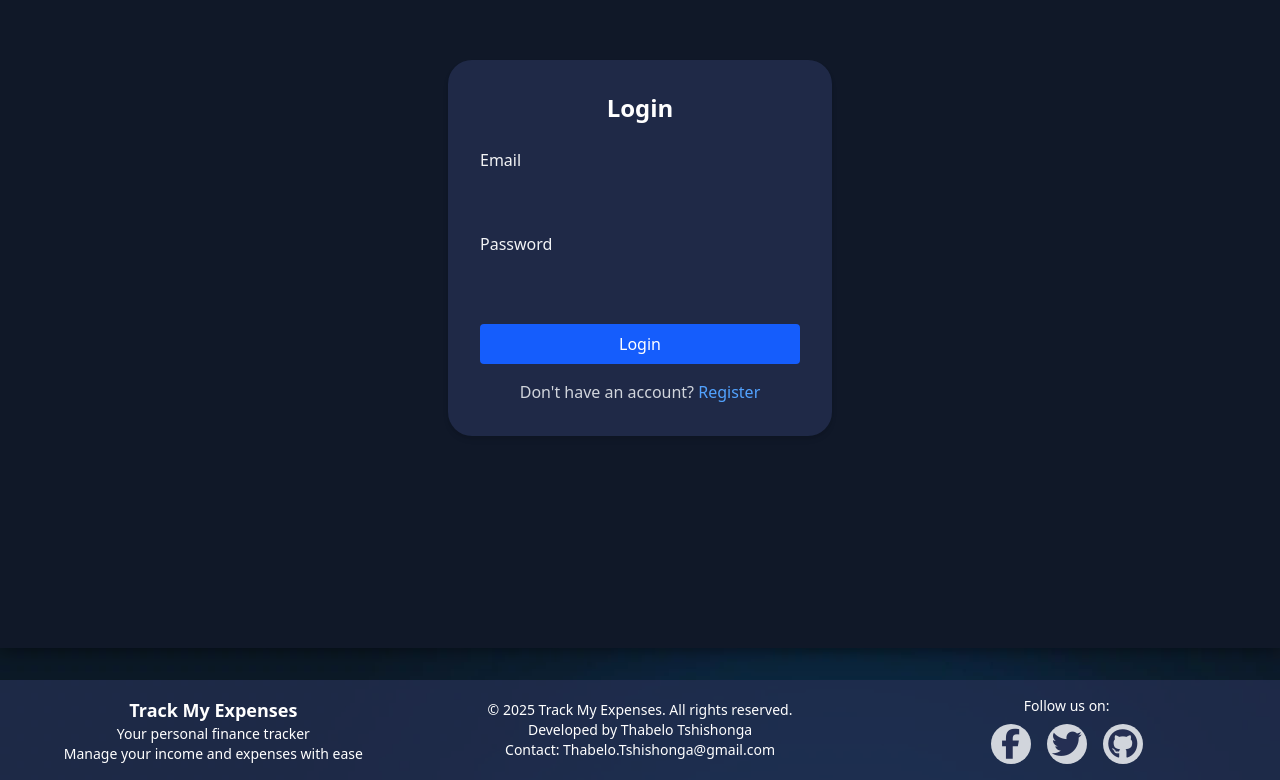
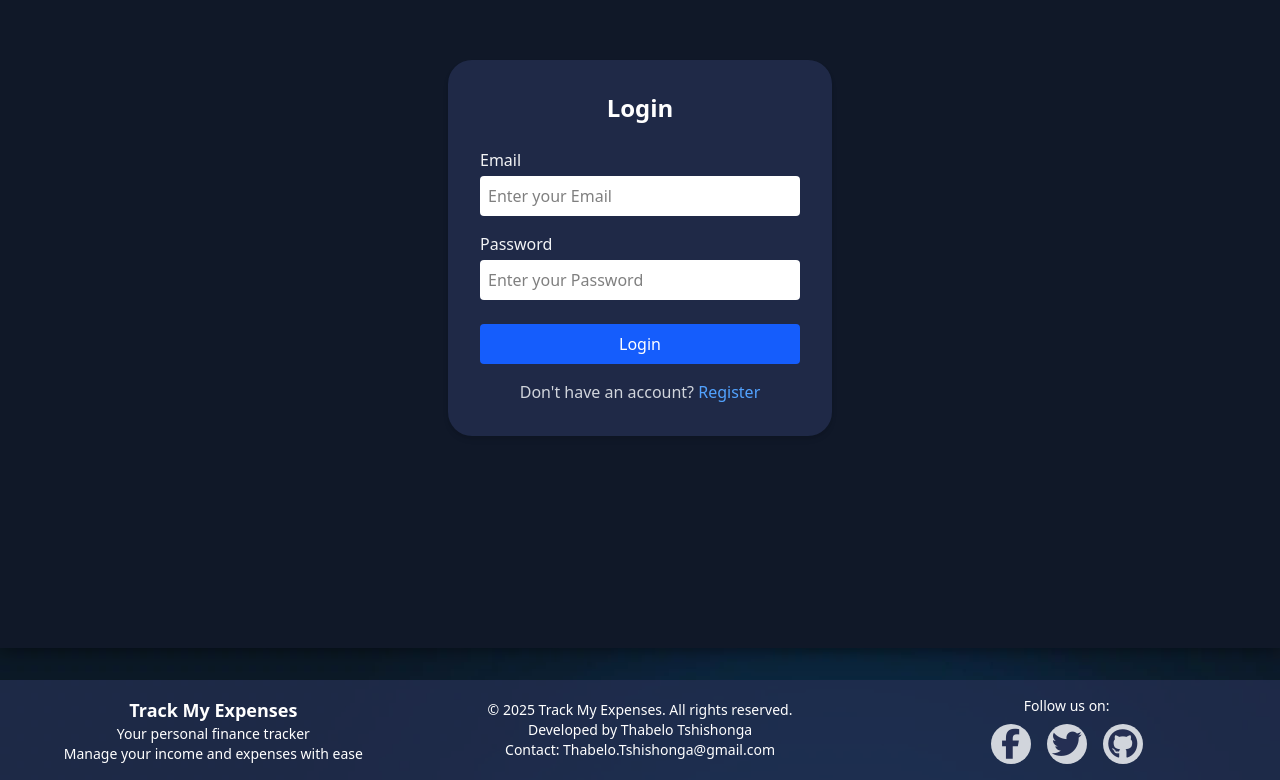
Before and after one commit to thabie05/My_Capstone, a React (Vite) app in the folder Finance_App/: page /login in a window 1280 px wide. Shown: the part 152-932 px from the top of the page. Built offline with nearby package versions, Linux system fonts and the light colour scheme.

Commit message:
fix: add placeholder text and background color to email and password input fields

```diff
--- a/Finance_App/src/components/Login.jsx
+++ b/Finance_App/src/components/Login.jsx
@@ -35,7 +35,8 @@ const Login = () => {
             type="email"
             value={email}
             onChange={(e) => setEmail(e.target.value)}
-            className="w-full p-2 rounded text-black"
+            className="w-full p-2 rounded text-black bg-white"
+            placeholder="Enter your Email"
             required
           />
         </div>
@@ -45,7 +46,8 @@ const Login = () => {
             type="password"
             value={password}
             onChange={(e) => setPassword(e.target.value)}
-            className="w-full p-2 rounded text-black"
+            className="w-full p-2 rounded text-black bg-white"
+            placeholder="Enter your Password"
             required
           />
         </div>
```
